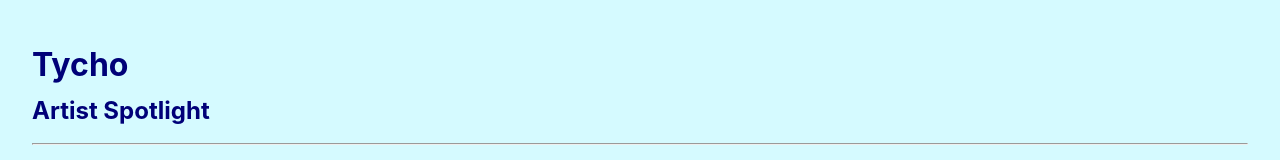
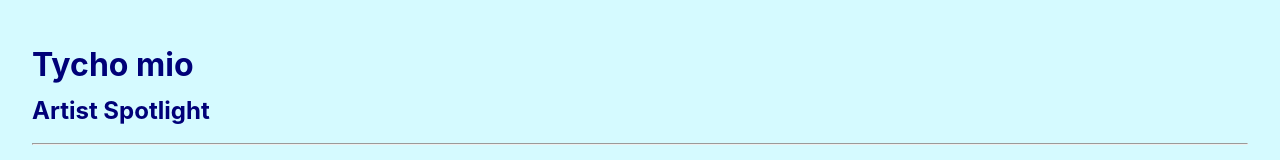
Before and after one commit to fmanzanob/uoc-PEC2, a website: page src/index.html in a window 1280 px wide. Shown: the top 160 px of the page. Drawn offline with nearby package versions, Linux system fonts and the light colour scheme; files that its build step writes are made by us from their sources.

Commit message:
Update index.html

```diff
--- a/src/index.html
+++ b/src/index.html
@@ -15,7 +15,7 @@
     <![endif]-->
   </head>
 <main>
-    <h1>Tycho</h1>
+    <h1>Tycho mio</h1>
     <h2>Artist Spotlight</h2>
     <hr>
     <p class="about">Tycho is an American ambient music project led by Scott Hansen as primary composer, songwriter and producer. Hailing from San Francisco, California, he is known as ISO50 for his photographic and design works. His music is a combination of downtempo
```
